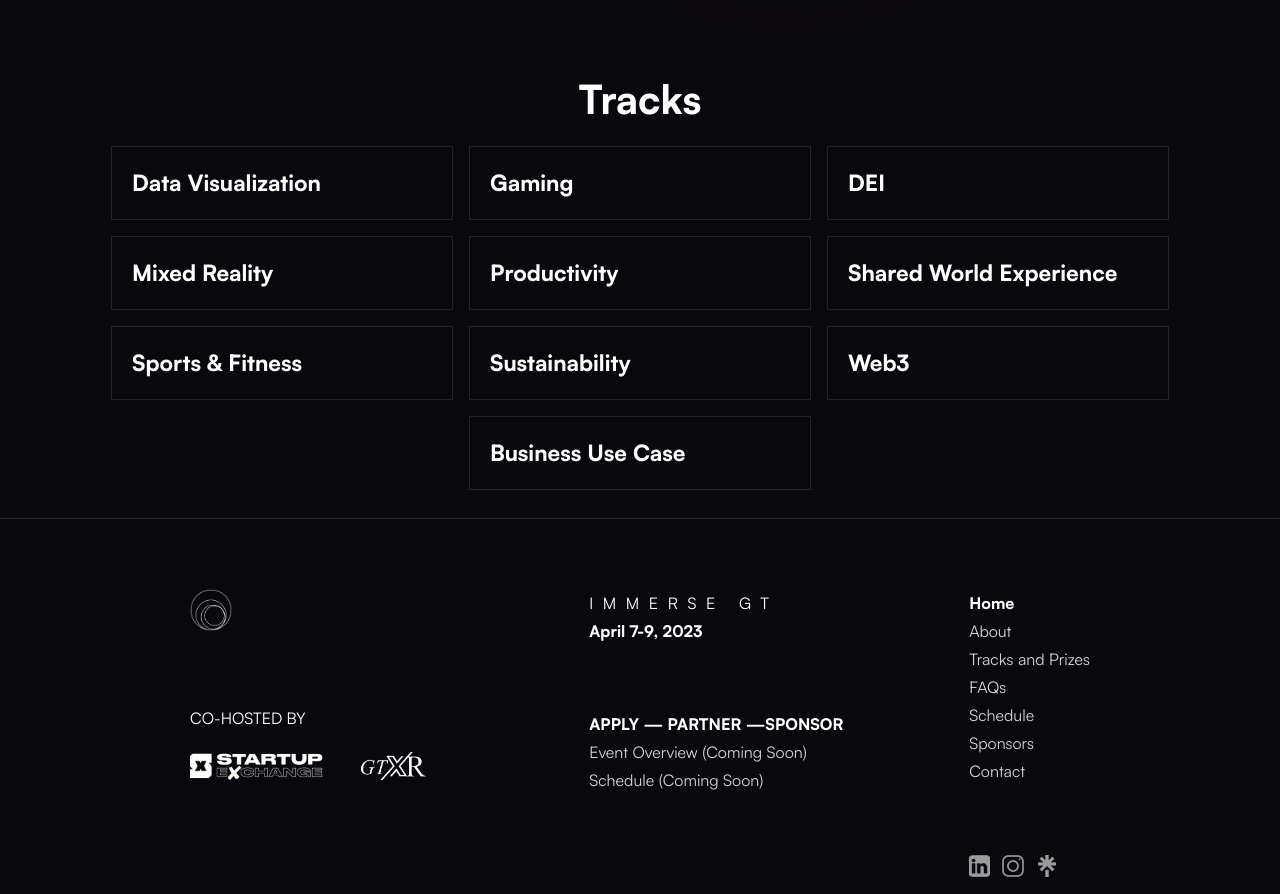
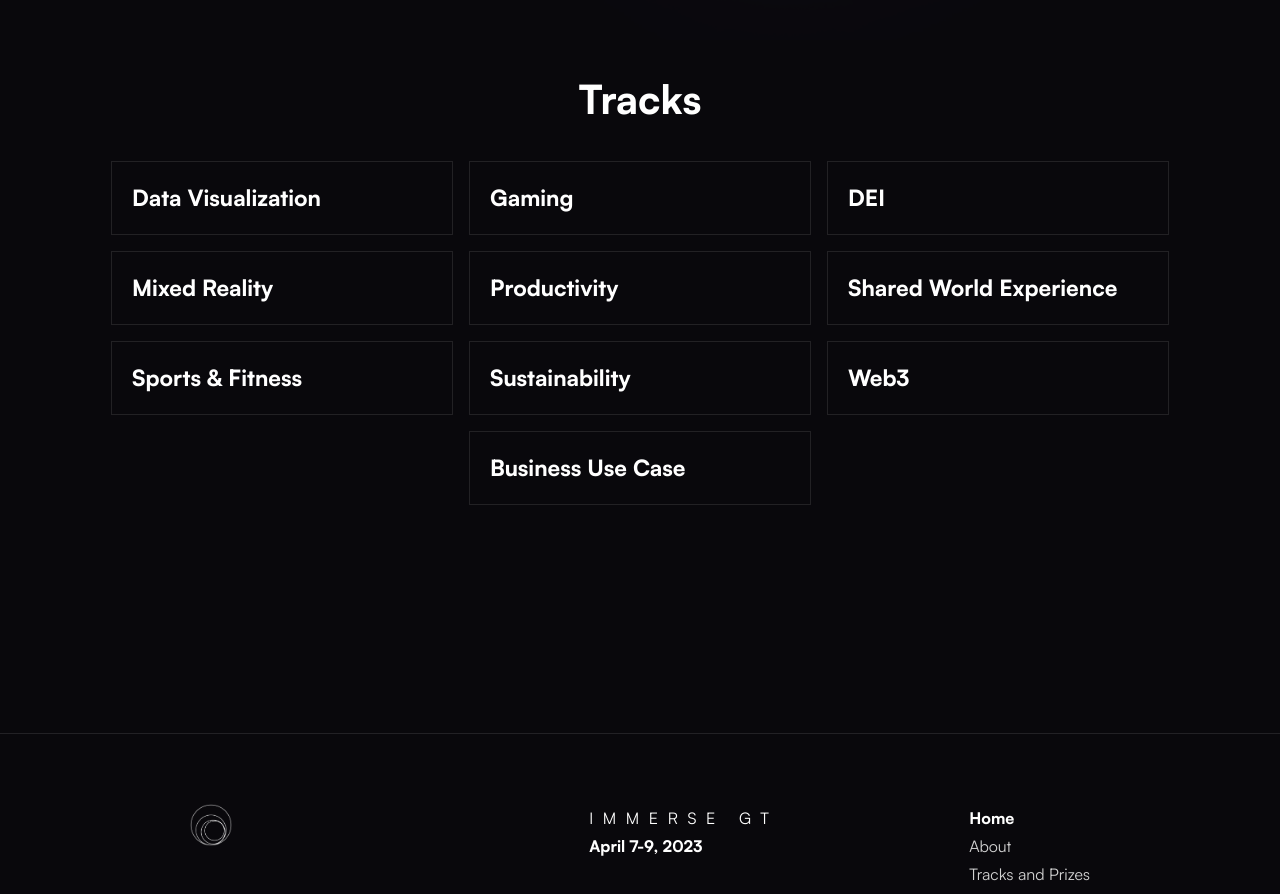
Before and after one commit to Startup-Exchange-Georgia-Tech/immerse-gt, a React (Create React App) app: page / in a window 1280 px wide. Shown: the part 760-1654 px from the top of the page. Built offline with nearby package versions, Linux system fonts and the light colour scheme.

Commit message:
added some padding to tracks

```diff
--- a/src/components/Tracks/Tracks.css
+++ b/src/components/Tracks/Tracks.css
@@ -21,5 +21,6 @@
     justify-content: center;
     flex-wrap: wrap;
     margin: 0 auto;
-    padding: 0 40px;
+    padding: 15px 40px 200px 40px;
+    /* padding: 0px 40px; */
 }
```
